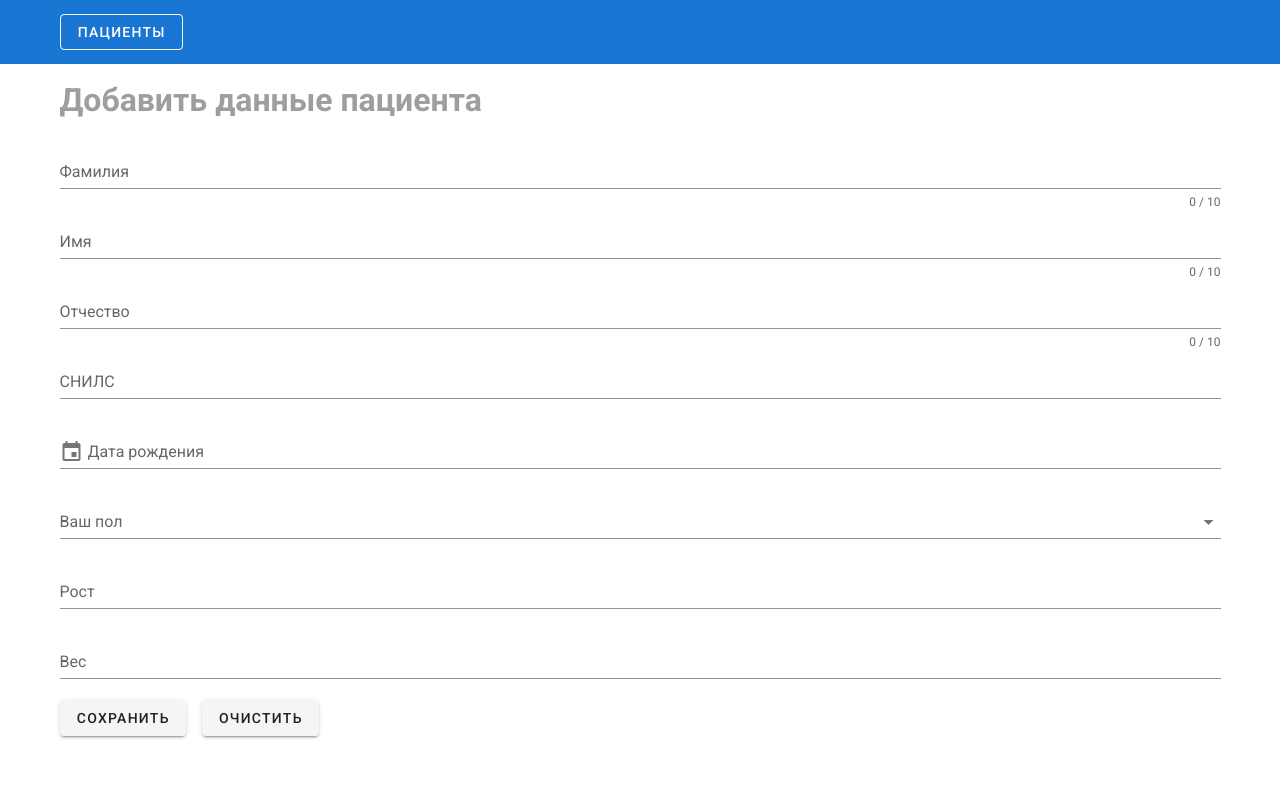
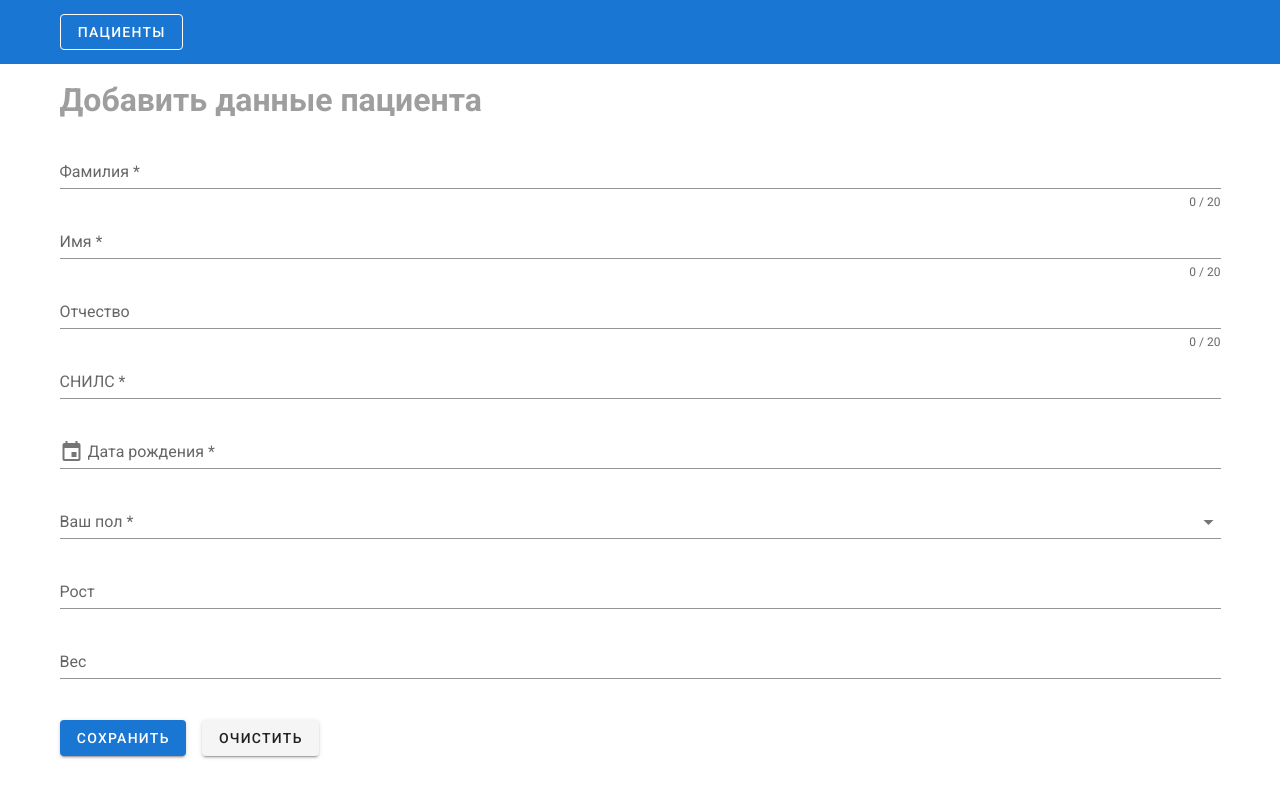
Before and after one commit to Kamil-87/vue-consultation, a Vue app: page /patient-add in a window 1280 px wide. Built offline with nearby package versions, Linux system fonts and the light colour scheme.

Commit message:
refactoring

```diff
--- a/src/App.vue
+++ b/src/App.vue
@@ -29,8 +29,11 @@ export default {
     ...mapGetters(['infoStatus'])
   },
   mounted() {
-    this.fetchPatients()
-    this.fetchConsultation()
+    if(localStorage.getItem('patients') == null) {
+      this.fetchPatients()
+      this.fetchConsultation()
+    }
+
   },
   methods: {
     ...mapActions(['fetchPatients', 'fetchConsultation'])
--- a/src/components/consultation/ConsultationAddOrEdit.vue
+++ b/src/components/consultation/ConsultationAddOrEdit.vue
@@ -219,6 +219,15 @@ export default {
       }
     },
 
+    //запрет добавления, при условии, если уже существует консультация для пациента в это же время
+    timeIsNotSelected() {
+      const date = new Date(`${this.day}T${this.time}`)
+      return this.consultations.find(c => {
+        const datePatient = new Date(`${this.formatToIso(c.day)}T${c.time}`)
+        return datePatient.getTime() === date.getTime()
+      })
+    },
+
     submitHandler() {
       if (this.$v.$invalid) {
         this.$v.$touch()
@@ -235,32 +244,27 @@ export default {
           idUser: parseInt(this.$route.params.id)
         }
 
-        //запрет добавления, при условии, если уже существует консультация для пациента в это же время
+        //
+        //
+        // const date = new Date(`${this.day}T${this.time}`)
+        // const isDate = this.consultations.find(c => {
+        //   const datePatient = new Date(`${this.formatToIso(c.day)}T${c.time}`)
+        //   return datePatient.getTime() === date.getTime()
+        // })
 
-        const date = new Date(`${this.day}T${this.time}`)
-        const isDate = this.consultations.find(c => {
-          const datePatient = new Date(`${this.formatToIso(c.day)}T${c.time}`)
-          return datePatient.getTime() === date.getTime()
-        })
-
-        if(isDate === undefined) {
-          console.log("время не занято")
-        } else {
-          this.text = 'Время занято, выберите другое имя'
-          this.statusMessage = 'error'
+        if(!(this.timeIsNotSelected === undefined)) {
+          this.text = 'Время занято, выберите другое время'
+          this.statusMessage = 'warning'
           this.snackbar = true
-          console.log('занято')
           return
         }
 
         if (this.isEdit) {
           this.$store.dispatch('updateConsultation', formData)
           this.text = 'Данные успешно обновлены!'
-          // console.log('isDate', isDate===date)
         } else {
           this.$store.dispatch('createConsultation', formData)
           this.text = 'Данные успешно добавлены!'
-          // console.log('isDate', isDate===date)
         }
 
         this.statusMessage = 'success'
--- a/src/views/PatientAddOrEdit.vue
+++ b/src/views/PatientAddOrEdit.vue
@@ -6,8 +6,8 @@
       <v-text-field
           v-model="patientInfo.lastName"
           :error-messages="lastNameErrors"
-          :counter="10"
-          label="Фамилия"
+          :counter="nameLength"
+          label="Фамилия *"
           required
           @input="$v.patientInfo.lastName.$touch()"
           @blur="$v.patientInfo.lastName.$touch()"
@@ -15,8 +15,8 @@
       <v-text-field
           v-model="patientInfo.firstName"
           :error-messages="firstNameErrors"
-          :counter="10"
-          label="Имя"
+          :counter="nameLength"
+          label="Имя *"
           required
           @input="$v.patientInfo.firstName.$touch()"
           @blur="$v.patientInfo.firstName.$touch()"
@@ -24,7 +24,7 @@
       <v-text-field
           v-model="patientInfo.patronymic"
           :error-messages="patronymicErrors"
-          :counter="10"
+          :counter="nameLength"
           label="Отчество"
           @input="$v.patientInfo.patronymic.$touch()"
           @blur="$v.patientInfo.patronymic.$touch()"
@@ -34,7 +34,7 @@
           v-model="patientInfo.snils"
           :error-messages="snilsErrors"
           placeholder="___-___-___ __ "
-          label="СНИЛС"
+          label="СНИЛС *"
           maxlength="14"
           @keyup="validateSnils"
           @input="$v.patientInfo.snils.$touch()"
@@ -50,7 +50,7 @@
           <v-text-field
               :value="formattedBirthday"
               clearable
-              label="Дата рождения"
+              label="Дата рождения *"
               prepend-inner-icon="mdi-calendar"
               :error-messages="birthdayErrors"
               readonly
@@ -71,7 +71,7 @@
           v-model="patientInfo.select"
           :items="patientInfo.gender"
           :error-messages="selectErrors"
-          label="Ваш пол"
+          label="Ваш пол *"
           required
           @change="$v.patientInfo.select.$touch()"
           @blur="$v.patientInfo.select.$touch()"
@@ -89,6 +89,7 @@
       <v-text-field
           v-model="patientInfo.weight"
           :error-messages="weightErrors"
+          class="mb-5"
           maxlength="3"
           label="Вес"
           @input="$v.patientInfo.weight.$touch()"
@@ -99,6 +100,7 @@
           class="mr-4"
           @click="submitHandler"
           :loading="loading"
+          color="primary"
       >
         Сохранить
       </v-btn>
@@ -115,23 +117,31 @@ import {required, maxLength, minLength} from 'vuelidate/lib/validators'
 import {format, parseISO} from 'date-fns'
 import { mapGetters} from "vuex"
 
+const nameLength = 20
+
 export default {
   mixins: [validationMixin],
 
   validations: {
     patientInfo: {
-      firstName: {required, maxLength: maxLength(10)},
-      lastName: {required, maxLength: maxLength(10)},
-      patronymic: {maxLength: maxLength(10)},
+      firstName: {required, maxLength: maxLength(nameLength)},
+      lastName: {required, maxLength: maxLength(nameLength)},
+      patronymic: {maxLength: maxLength(nameLength)},
       snils: {required, minLength: minLength(14)},
-      height: {maxLength: maxLength(3)},
-      weight: {maxLength: maxLength(3)},
       select: {required},
-      birthday: {required}
+      birthday: {required},
+      height: {
+        validFormat: val => /^\d+$/.test(val)
+      },
+      weight: {
+        validFormat: val => /\d+/g.test(val)
+      }
     }
   },
 
   data: () => ({
+    nameLength: nameLength,
+
     text: 'Text',
     snackbar: false,
     statusMessage: '',
@@ -195,20 +205,20 @@ export default {
       const errors = []
       if (!this.$v.patientInfo.lastName.$dirty) return errors
       !this.$v.patientInfo.lastName.required && errors.push('Поле обязательно для заполнения')
-      !this.$v.patientInfo.lastName.maxLength && errors.push('Не больше 10 символов')
+      !this.$v.patientInfo.lastName.maxLength && errors.push(`Не больше ${nameLength} символов`)
       return errors
     },
     firstNameErrors() {
       const errors = []
       if (!this.$v.patientInfo.firstName.$dirty) return errors
       !this.$v.patientInfo.firstName.required && errors.push('Поле обязательно для заполнения')
-      !this.$v.patientInfo.firstName.maxLength && errors.push('Не больше 10 символов')
+      !this.$v.patientInfo.firstName.maxLength && errors.push(`Не больше ${nameLength} символов`)
       return errors
     },
     patronymicErrors() {
       const errors = []
       if (!this.$v.patientInfo.patronymic.$dirty) return errors
-      !this.$v.patientInfo.patronymic.maxLength && errors.push('Не больше 10 символов')
+      !this.$v.patientInfo.patronymic.maxLength && errors.push(`Не больше ${nameLength} символов`)
       return errors
     },
     snilsErrors() {
@@ -221,13 +231,13 @@ export default {
     heightErrors() {
       const errors = []
       if (!this.$v.patientInfo.height.$dirty) return errors
-      !this.$v.patientInfo.height.maxLength && errors.push('Не больше 3 символов')
+      !this.$v.patientInfo.height.validFormat && errors.push('Некорректные данные, введите цифры')
       return errors
     },
     weightErrors() {
       const errors = []
       if (!this.$v.patientInfo.weight.$dirty) return errors
-      !this.$v.patientInfo.weight.maxLength && errors.push('Не больше 3 символов')
+      !this.$v.patientInfo.weight.validFormat && errors.push('Некорректные данные, введите цифры')
       return errors
     },
     formattedBirthday() {
--- a/src/views/Patients.vue
+++ b/src/views/Patients.vue
@@ -14,7 +14,10 @@
       </v-card-title>
 
       <v-card-text>
-        <v-btn class="mb-5" @click="addPatient()">
+        <v-btn
+          color="primary"
+          class="mb-5"
+          @click="addPatient()">
           Добавить пациента
         </v-btn>
 
@@ -125,7 +128,6 @@ export default {
   computed: {
     ...mapGetters({patients: 'patients'}),
     filteredPatients() {
-      console.log(this.searchValue)
       return this.patients.filter(patient => {
         return patient.lastName.toLowerCase().includes(this.searchValue.toLowerCase()) || patient.snils.toLowerCase().includes(this.searchValue.toLowerCase())
       })
```
Also changed, not shown: 1 other file (tests, documents, lock files or other folders).
